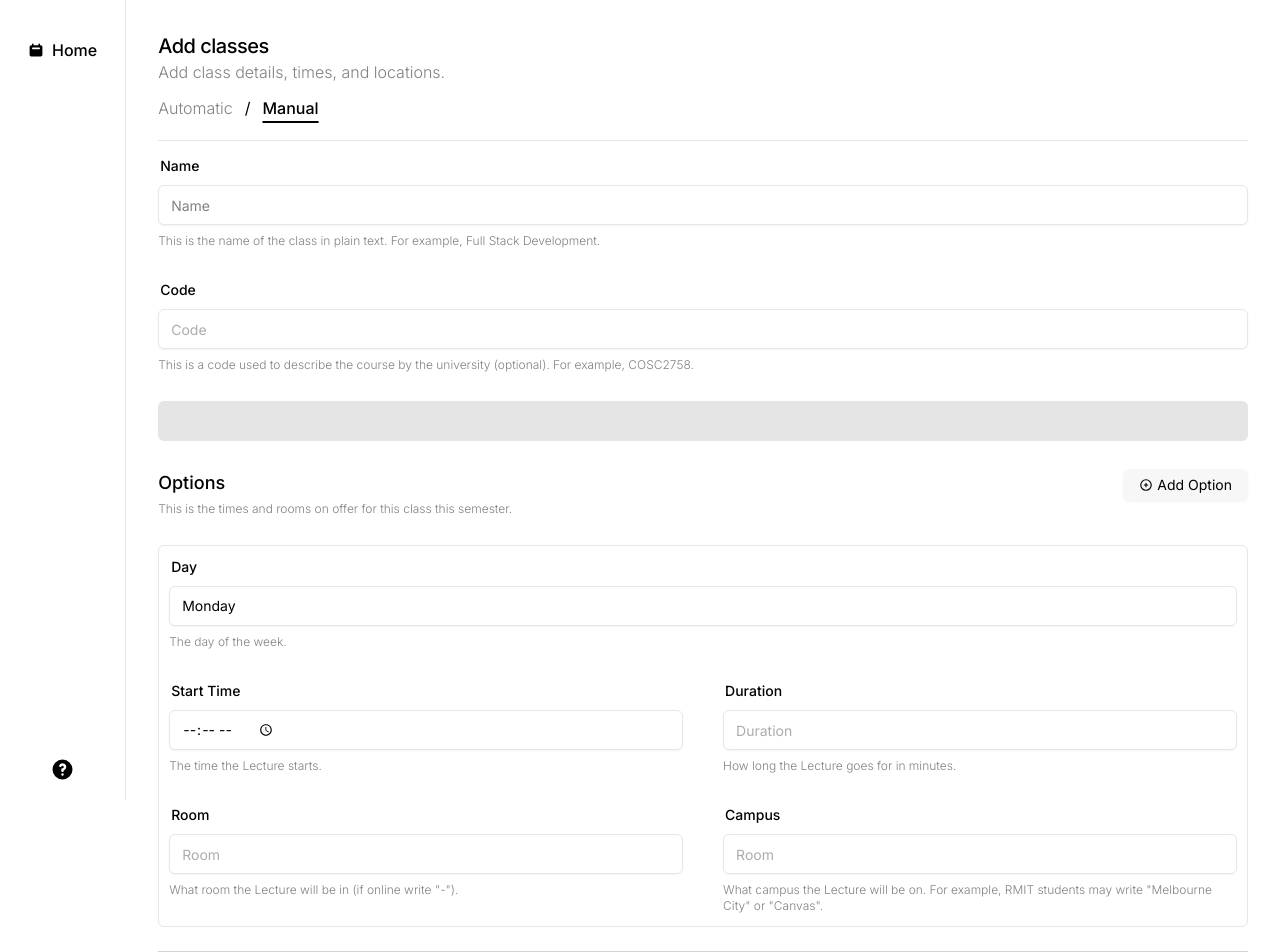
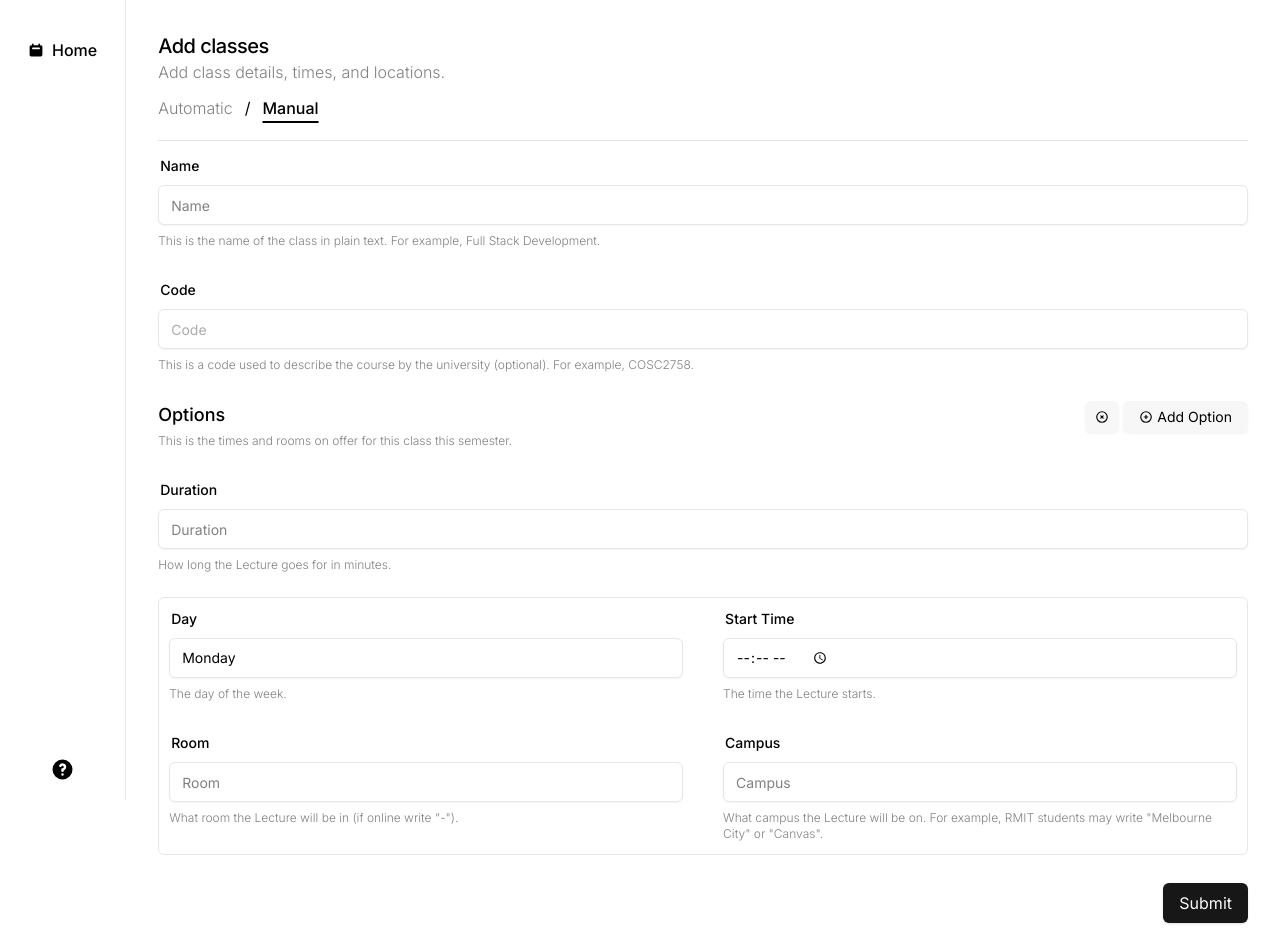
Before and after one commit to s3943811/PlanMyTimetable, a Next.js app: page /classes/add/manual in a window 1280 px wide. Shown: the top 952 px of the page. Built offline with nearby package versions, Linux system fonts and the light colour scheme.

Commit message:
Add zod schema and react hook form for form validation and error messages

```diff
--- a/src/app/classes/ClassForm.tsx
+++ b/src/app/classes/ClassForm.tsx
@@ -1,12 +1,77 @@
-import { useForm, SubmitHandler } from "react-hook-form";
-import { useId } from "react";
-import { Button } from "~/components";
-import { HiOutlineSelector, HiOutlinePlusCircle } from "react-icons/hi";
+"use client";
+import {
+  useForm,
+  useFieldArray,
+  UseFormRegister,
+  UseFieldArrayRemove,
+  FieldErrors,
+} from "react-hook-form";
+import { Button, Tooltip } from "~/components";
+import {
+  HiOutlineXCircle,
+  HiOutlinePlusCircle,
+  HiOutlineMinusCircle,
+} from "react-icons/hi";
 import { CourseType } from "~/lib/definitions";
+import { zodResolver } from "@hookform/resolvers/zod";
+import * as z from "zod";
+
+const optionSchema = z.object({
+  day: z.enum(["Monday", "Tuesday", "Wednesday", "Thursday", "Friday"]),
+  start_time: z
+    .string()
+    .regex(
+      /^([0-1][0-9]|2[0-3]):[0-5][0-9](:[0-5][0-9])?$/,
+      "Invalid time format",
+    ),
+  room: z.string().min(1, { message: "Room is required" }),
+  campus: z.string().min(1, { message: "Campus is required" }),
+});
+const formSchema = z.object({
+  name: z
+    .string()
+    .min(1, { message: "Name is required" })
+    .max(120, { message: "Name must be less than 120 characters" }),
+  code: z.string(),
+  duration: z.coerce
+    .number()
+    .gte(1, { message: "Duration must be at least 1 minute." })
+    .lte(600, { message: "Duration must be less than than 600 minutes." }),
+  options: z
+    .array(optionSchema)
+    .min(1, { message: "At least one option is required" }),
+});
 
 export default function ClassForm() {
+  const {
+    register,
+    handleSubmit,
+    control,
+    formState: { errors },
+  } = useForm<z.infer<typeof formSchema>>({
+    resolver: zodResolver(formSchema),
+    defaultValues: {
+      options: [
+        {
+          day: "Monday",
+          start_time: "",
+          room: "",
+          campus: "",
+        },
+      ],
+    },
+  });
+  const { fields, append, remove } = useFieldArray({
+    control,
+    name: "options",
+  });
+
+  function onSubmit(values: z.infer<typeof formSchema>) {
+    // TODO: Deal with this
+    console.log(values);
+  }
   return (
-    <form className="contents space-y-7">
+    <form className="contents space-y-7" onSubmit={handleSubmit(onSubmit)}>
       <div className=" space-y-2">
         <label
           className="ml-0.5 text-sm font-medium leading-none peer-disabled:cursor-not-allowed peer-disabled:opacity-70"
@@ -15,14 +80,20 @@ export default function ClassForm() {
           Name
         </label>
         <input
-          required
+          {...register("name")}
           id="course_name"
           placeholder="Name"
-          className=" flex h-10 w-full rounded-md border px-3 py-2 text-sm shadow-sm file:border-0
-          file:bg-transparent file:font-medium placeholder:text-neutral-500/90
-          focus:ring-neutral-400/60 focus-visible:outline-none focus-visible:ring-2 focus-visible:ring-offset-1
-          disabled:cursor-not-allowed disabled:opacity-50"
+          className={`flex h-10 w-full rounded-md border ${
+            errors.name && "border-red-300"
+          } px-3 py-2 text-sm shadow-sm file:border-0
+          file:bg-transparent file:font-medium placeholder:text-neutral-500/90 ${
+            errors.name
+              ? " focus:ring-red-400/60"
+              : " focus:ring-neutral-400/60"
+          } focus-visible:outline-none focus-visible:ring-2 focus-visible:ring-offset-1
+          disabled:cursor-not-allowed disabled:opacity-50`}
         />
+        {errors.name && <ErrorMessage>{errors.name.message}</ErrorMessage>}
         <p className="text-xs font-light text-neutral-500/90">
           This is the name of the class in plain text. For example, Full Stack
           Development.
@@ -36,6 +107,7 @@ export default function ClassForm() {
           Code
         </label>
         <input
+          {...register("code")}
           id="course_code"
           placeholder="Code"
           className="flex h-10 w-full rounded-md border px-3 py-2 text-sm shadow-sm
@@ -43,54 +115,136 @@ export default function ClassForm() {
           placeholder:text-neutral-400/90 focus:ring-neutral-400/60 focus-visible:outline-none focus-visible:ring-2 focus-visible:ring-offset-1
           disabled:cursor-not-allowed disabled:opacity-50"
         />
+        {errors.code && <ErrorMessage>{errors.code.message}</ErrorMessage>}
         <p className="text-xs font-light text-neutral-500/90">
           This is a code used to describe the course by the university
           (optional). For example, COSC2758.
         </p>
       </div>
       {/* TODO: Placeholder here to create tabs */}
-      <div className="h-10 space-y-2 rounded-md bg-neutral-200"></div>
-      <div className="inline-flex justify-between">
+      {/* <div className="h-10 space-y-2 rounded-md bg-neutral-200"></div> */}
+      <div className="sticky top-0 z-50 inline-flex justify-between bg-white">
         <div className="space-y-1">
           <h3 className="text-lg font-medium">Options</h3>
           <p className="text-xs font-light text-neutral-500/90">
             This is the times and rooms on offer for this class this semester.
           </p>
         </div>
-        <Button variant="secondary" type="button">
+        <div className=" inline-flex gap-1">
+          <Tooltip message={"Remove all"}>
+            <Button
+              variant="secondaryIcon"
+              type="button"
+              onClick={() => {
+                for (let i = fields.length - 1; i > 0; i--) {
+                  remove(i);
+                }
+              }}
+            >
+              <HiOutlineXCircle />
+            </Button>
+          </Tooltip>
+          <Button
+            variant="secondary"
+            type="button"
+            onClick={() =>
+              append({ day: "Monday", start_time: "", room: "", campus: "" })
+            }
+          >
             <HiOutlinePlusCircle /> Add Option
           </Button>
         </div>
+      </div>
       <div className=" space-y-6">
-        <OptionForm type={CourseType.Lecture} />
-        <div
-          data-orientation="horizontal"
-          role="none"
-          className=" my-4 h-[1px] w-full shrink-0 bg-neutral-300"
-        ></div>
-        <OptionForm type={CourseType.Lecture} />
+        <div className=" w-full space-y-2">
+          <label
+            className="ml-0.5 text-sm font-medium leading-none peer-disabled:cursor-not-allowed peer-disabled:opacity-70"
+            htmlFor="duration"
+          >
+            Duration
+          </label>
+          <input
+            {...register("duration")}
+            id="duration"
+            placeholder="Duration"
+            type="number"
+            className={`flex h-10 w-full rounded-md border ${
+              errors.duration && "border-red-300"
+            } px-3 py-2 text-sm shadow-sm file:border-0
+          file:bg-transparent file:font-medium placeholder:text-neutral-500/90 ${
+            errors.duration
+              ? " focus:ring-red-400/60"
+              : " focus:ring-neutral-400/60"
+          } focus-visible:outline-none focus-visible:ring-2 focus-visible:ring-offset-1
+          disabled:cursor-not-allowed disabled:opacity-50`}
+          />
+          {errors.duration && (
+            <ErrorMessage>{errors.duration.message}</ErrorMessage>
+          )}
+          <p className="text-xs font-light text-neutral-500/90">
+            How long the {CourseType[CourseType.Lecture]} goes for in minutes.
+          </p>
+        </div>
+        {errors.options && (
+          <ErrorMessage>{errors.options.message}</ErrorMessage>
+        )}
+        {fields.map((fields, index) => (
+          <div key={fields.id}>
+            <OptionForm
+              type={CourseType.Lecture}
+              register={register}
+              errors={errors}
+              index={index}
+              remove={remove}
+            />
+          </div>
+        ))}
       </div>
       <div className="ml-auto space-x-5">
-        {/* <Button variant="outline">Cancel</Button> */}
         <Button variant="normalLarge">Submit</Button>
       </div>
     </form>
   );
 }
 
-function OptionForm({ type }: { type: CourseType }) {
+function OptionForm({
+  type,
+  register,
+  errors,
+  index,
+  remove,
+}: {
+  type: CourseType;
+  register: UseFormRegister<z.infer<typeof formSchema>>;
+  errors: FieldErrors<z.infer<typeof formSchema>>;
+  index: number;
+  remove: UseFieldArrayRemove;
+}) {
   return (
-    <div className="space-y-7 rounded-md border px-2.5 py-2 pb-3">
-      <div className=" space-y-2">
+    <div className="relative rounded-md border px-2.5 py-2 pb-3">
+      {index !== 0 && (
+        <div className="absolute right-1 top-1">
+          <Tooltip message="Remove">
+            <Button variant="ghostIcon" onClick={() => remove(index)}>
+              <HiOutlineMinusCircle />
+            </Button>
+          </Tooltip>
+        </div>
+      )}
+      <div className="space-y-7">
+        <div className="flex flex-row space-x-10">
+          <div className=" w-full space-y-2">
             <label
               className="ml-0.5 text-sm font-medium leading-none peer-disabled:cursor-not-allowed peer-disabled:opacity-70"
               htmlFor="option_day"
             >
               Day
             </label>
+
             <select
               className=" flex h-10 w-full appearance-none rounded-md border bg-white px-3 py-2 text-sm shadow-sm
           disabled:cursor-not-allowed disabled:opacity-50"
+              {...register(`options.${index}.day`)}
             >
               <option>Monday</option>
               <option>Tuesday</option>
@@ -98,11 +252,13 @@ function OptionForm({ type }: { type: CourseType }) {
               <option>Thursday</option>
               <option>Friday</option>
             </select>
+            {errors.options && (
+              <ErrorMessage>{errors.options[index]?.day?.message}</ErrorMessage>
+            )}
             <p className="text-xs font-light text-neutral-500/90">
               The day of the week.
             </p>
           </div>
-      <div className="flex flex-row space-x-10">
           <div className=" w-full space-y-2">
             <label
               className="ml-0.5 text-sm font-medium leading-none peer-disabled:cursor-not-allowed peer-disabled:opacity-70"
@@ -111,40 +267,29 @@ function OptionForm({ type }: { type: CourseType }) {
               Start Time
             </label>
             <input
-            required
+              {...register(`options.${index}.start_time`)}
               id="start_time"
               placeholder="Start time"
               type="time"
-            className="flex h-10 w-full rounded-md border px-3 py-2 text-sm shadow-sm
-          file:border-0 file:bg-transparent file:font-medium
-          placeholder:text-neutral-400/90 focus:ring-neutral-400/60 focus-visible:outline-none focus-visible:ring-2 focus-visible:ring-offset-1
-          disabled:cursor-not-allowed disabled:opacity-50"
+              className={`flex h-10 w-full rounded-md border ${
+                errors.options &&
+                errors.options[index]?.start_time &&
+                "border-red-300"
+              } px-3 py-2 text-sm shadow-sm file:border-0
+          file:bg-transparent file:font-medium placeholder:text-neutral-500/90 ${
+            errors.options && errors.options[index]?.start_time
+              ? " focus:ring-red-400/60"
+              : " focus:ring-neutral-400/60"
+          } focus-visible:outline-none focus-visible:ring-2 focus-visible:ring-offset-1
+          disabled:cursor-not-allowed disabled:opacity-50`}
             />
+            {errors.options && (
+              <ErrorMessage>
+                {errors.options[index]?.start_time?.message}
+              </ErrorMessage>
+            )}
             <p className="text-xs font-light text-neutral-500/90">
               The time the {CourseType[type]} starts.
-          </p>
-        </div>
-        <div className=" w-full space-y-2">
-          <label
-            className="ml-0.5 text-sm font-medium leading-none peer-disabled:cursor-not-allowed peer-disabled:opacity-70"
-            htmlFor="duration"
-          >
-            Duration
-          </label>
-          <input
-            required
-            id="duration"
-            placeholder="Duration"
-            type="number"
-            min={1}
-            max={600}
-            className="flex h-10 w-full rounded-md border px-3 py-2 text-sm shadow-sm
-          file:border-0 file:bg-transparent file:font-medium
-          placeholder:text-neutral-400/90 focus:ring-neutral-400/60 focus-visible:outline-none focus-visible:ring-2 focus-visible:ring-offset-1
-          disabled:cursor-not-allowed disabled:opacity-50"
-          />
-          <p className="text-xs font-light text-neutral-500/90">
-            How long the {CourseType[type]} goes for in minutes.
             </p>
           </div>
         </div>
@@ -158,14 +303,26 @@ function OptionForm({ type }: { type: CourseType }) {
               Room
             </label>
             <input
-            required
+              {...register(`options.${index}.room`)}
               id="room"
               placeholder="Room"
-            className="flex h-10 w-full rounded-md border px-3 py-2 text-sm shadow-sm
-          file:border-0 file:bg-transparent file:font-medium
-          placeholder:text-neutral-400/90 focus:ring-neutral-400/60 focus-visible:outline-none focus-visible:ring-2 focus-visible:ring-offset-1
-          disabled:cursor-not-allowed disabled:opacity-50"
+              className={`flex h-10 w-full rounded-md border ${
+                errors.options &&
+                errors.options[index]?.room &&
+                "border-red-300"
+              } px-3 py-2 text-sm shadow-sm file:border-0
+          file:bg-transparent file:font-medium placeholder:text-neutral-500/90 ${
+            errors.options && errors.options[index]?.room
+              ? " focus:ring-red-400/60"
+              : " focus:ring-neutral-400/60"
+          } focus-visible:outline-none focus-visible:ring-2 focus-visible:ring-offset-1
+          disabled:cursor-not-allowed disabled:opacity-50`}
             />
+            {errors.options && (
+              <ErrorMessage>
+                {errors.options[index]?.room?.message}
+              </ErrorMessage>
+            )}
             <p className="text-xs font-light text-neutral-500/90">
               What room the {CourseType[type]} will be in (if online write "-").
             </p>
@@ -178,14 +335,26 @@ function OptionForm({ type }: { type: CourseType }) {
               Campus
             </label>
             <input
-            required
-            id="room"
-            placeholder="Room"
-            className="flex h-10 w-full rounded-md border px-3 py-2 text-sm shadow-sm
-          file:border-0 file:bg-transparent file:font-medium
-          placeholder:text-neutral-400/90 focus:ring-neutral-400/60 focus-visible:outline-none focus-visible:ring-2 focus-visible:ring-offset-1
-          disabled:cursor-not-allowed disabled:opacity-50"
+              {...register(`options.${index}.campus`)}
+              id="campus"
+              placeholder="Campus"
+              className={`flex h-10 w-full rounded-md border ${
+                errors.options &&
+                errors.options[index]?.campus &&
+                "border-red-300"
+              } px-3 py-2 text-sm shadow-sm file:border-0
+          file:bg-transparent file:font-medium placeholder:text-neutral-500/90 ${
+            errors.options && errors.options[index]?.campus
+              ? " focus:ring-red-400/60"
+              : " focus:ring-neutral-400/60"
+          } focus-visible:outline-none focus-visible:ring-2 focus-visible:ring-offset-1
+          disabled:cursor-not-allowed disabled:opacity-50`}
             />
+            {errors.options && (
+              <ErrorMessage>
+                {errors.options[index]?.campus?.message}
+              </ErrorMessage>
+            )}
             <p className="text-xs font-light text-neutral-500/90">
               What campus the {CourseType[type]} will be on. For example, RMIT
               students may write "Melbourne City" or "Canvas".
@@ -193,5 +362,10 @@ function OptionForm({ type }: { type: CourseType }) {
           </div>
         </div>
       </div>
+    </div>
   );
 }
+
+function ErrorMessage({ children }: { children: React.ReactNode }) {
+  return <p className="text-sm text-red-500">{children}</p>;
+}
```
Lines whose indentation alone changed are shown as unchanged.
